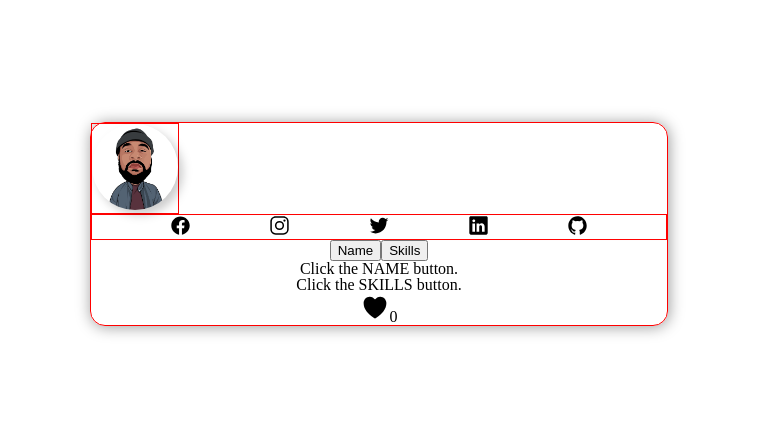
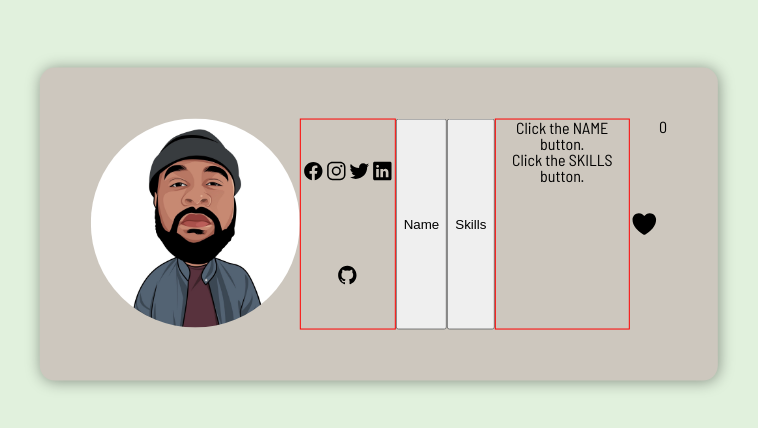
Before and after one commit to idongCodes/essien-react-profile-card, a React (Create React App) app: page / in a window 1280 px wide. Shown: the part 176-604 px from the top of the page, without its empty margins (261-1019 px from the left). Built offline with nearby package versions, Linux system fonts and the light colour scheme.

Commit message:
Update Element Structure

```diff
--- a/public/index.html
+++ b/public/index.html
@@ -4,6 +4,9 @@
     <link rel="icon" href="%PUBLIC_URL%/favicon.ico" />
     <meta name="viewport" content="width=device-width, initial-scale=1" />
     <meta name="description" content="React app profile card using redux for reskill americans" />
+
+    <link rel="preconnect" href="https://fonts.gstatic.com">
+<link href="https://fonts.googleapis.com/css2?family=Barlow+Semi+Condensed:wght@100;300;400;500;600;700;800;900&display=swap" rel="stylesheet">
 
     <title>Essien, I. | React/Redux Profile Card</title>
   </head>
--- a/src/App.js
+++ b/src/App.js
@@ -23,8 +23,10 @@ function App() {
       <button onClick={ () => setFname('My name is Idong!') }>Name</button>
       <button onClick={ () => setMyTitle(`And I'm a Front-End Developer!`) }>Skills</button>
 
-      <Display name={ fname } />
-      <Display title={ myTitle } />
+      <div className='display'>
+        <Display name={ fname } />
+        <Display title={ myTitle } />
+      </div>
 
       <img className='like-btn' src={ like } alt='like button' onClick={ () => setCount(count += 1)} /><span>{ count }</span>
 
--- a/src/components/Display.js
+++ b/src/components/Display.js
@@ -1,10 +1,12 @@
+import '../css/Display.css';
+
 function Display({name, title}) {
 
     return (
-            <div>
+            <>
                 <p className='name'>{ name }</p>
                 <p className='title'>{ title }</p>
-            </div>
+            </>
     );
 };
 
--- a/src/components/ProfileImage.js
+++ b/src/components/ProfileImage.js
@@ -1,13 +1,12 @@
 import '../css/ProfileImage.css';
 
 import ProfileImg from '../assests/profileimg.jpeg';
-import { ProfileImgDiv } from '../styledComponents';
 
 function ProfileImage() {
     return (
-        <ProfileImgDiv>
+        <div className='pro-img-div'>
             <img className='pro-img' src={ ProfileImg } alt='profile avatar' />
-        </ProfileImgDiv>
+        </div>
     );
 }
 
--- a/src/css/App.css
+++ b/src/css/App.css
@@ -1,10 +1,8 @@
 :root {
-  --debug: 1px solid red;
+  /* --debug: 1px solid red; */
 }
 
 .App {
-  border: var(--debug);
-
   text-align: center;
   width: 45%;
   position: fixed;
@@ -13,8 +11,15 @@
   transform: translate(-50%, -50%);
   border-radius: 15px;
   box-shadow: 1px 1px 15px rgba(0, 0, 0, 0.4);
+  padding: 4%;
+  background-color: #cdc7be;
+  display: flex;
 }
 
 .like-btn {
   width: 5%;
 }
+
+.display {
+  border: 1px solid red;
+}
--- a/src/css/ProfileImage.css
+++ b/src/css/ProfileImage.css
@@ -1,5 +1,8 @@
 .pro-img {
     width: 100%;
     border-radius: 50%;
-    filter: drop-shadow(5px 5px 5px rgba(0,0,0,0.2));
 }
+
+.pro-img-div {
+    width: 40%;
+}
--- a/src/css/index.css
+++ b/src/css/index.css
@@ -20,6 +20,7 @@ time, mark, audio, video {
 	padding: 0;
 	border: 0;
 	font-size: 62.5%;
+	font-family: 'Barlow Semi Condensed', sans-serif !important;
 	font: inherit;
 	vertical-align: baseline;
 }
@@ -30,6 +31,7 @@ footer, header, hgroup, menu, nav, section {
 }
 body {
 	line-height: 1;
+	background-color: #e1f1dd;
 }
 ol, ul {
 	list-style: none;
--- a/src/styledComponents.js
+++ /dev/null
@@ -1,13 +0,0 @@
-import styled from 'styled-components';
-
-const debug = () => "1px solid red";
-
-// Profile Image Container
-const ProfileImgDiv = styled.div`
-    border: ${ debug() };
-    width: 15%;
-`
-
-export {
-    ProfileImgDiv,
-};
```
Also changed, not shown: src/css/Display.css (added).
